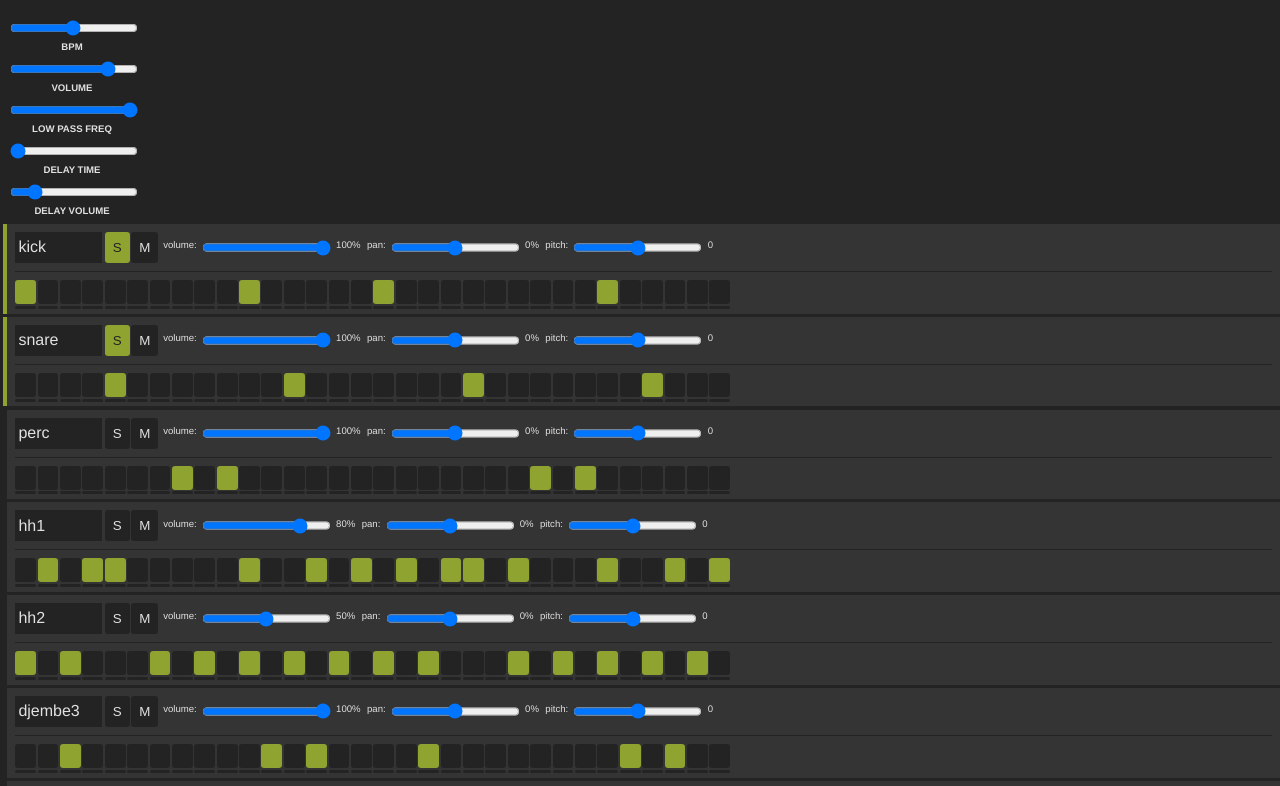
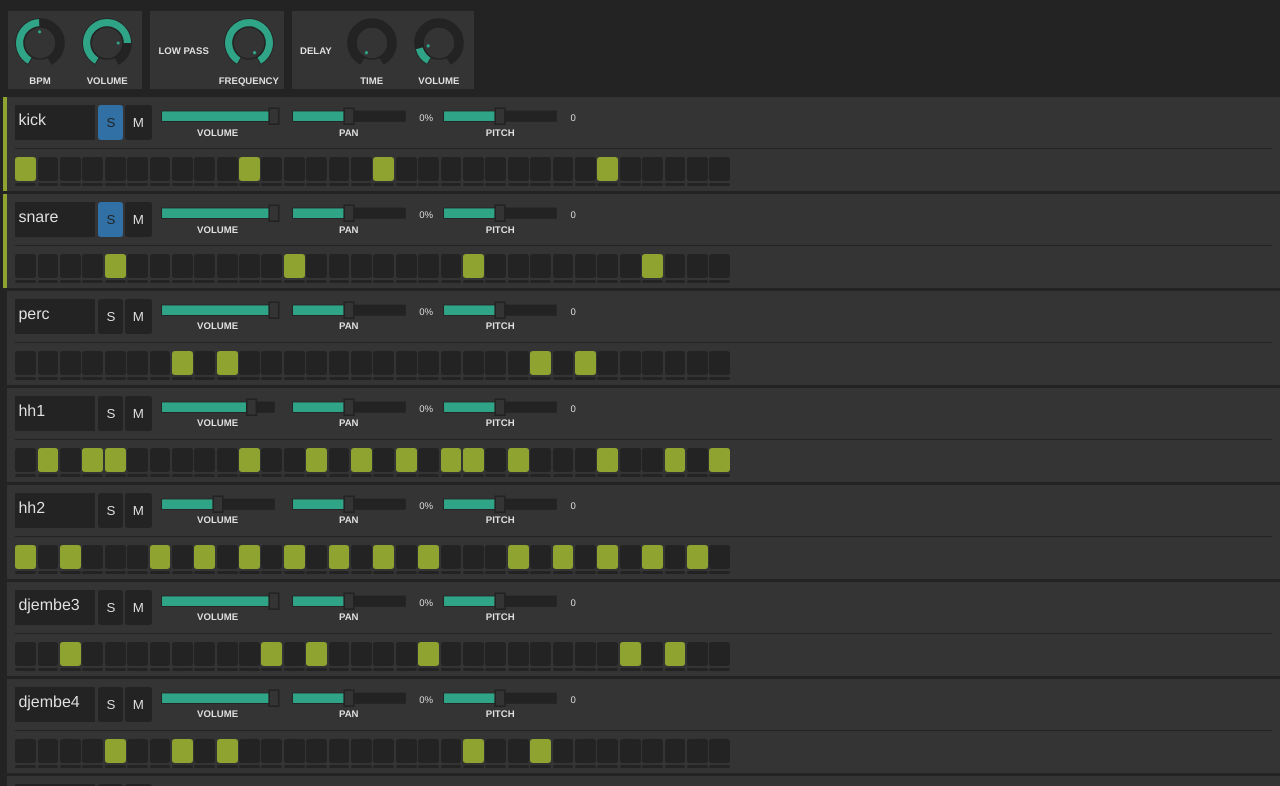
Before and after one commit to meeroslav/ts-809-pure, a website built with Parcel: page src/index.html in a window 1280 px wide. Shown: the part 61-847 px from the top of the page. Built offline with nearby package versions, Linux system fonts and the light colour scheme; files whose address does not match are found by name.

Commit message:
feat: add knob and fader controls

```diff
--- a/src/helpers/dom-helpers.ts
+++ b/src/helpers/dom-helpers.ts
@@ -16,10 +16,10 @@ export const toggleClass = (el: HTMLElement, className: string) => {
   }
 };
 
-export const createEl = (type: string, className: string = '', innerText: string = ''): HTMLElement => {
+export const createEl = (type: string, className: string = '', innerHTML: string = ''): HTMLElement => {
   const el: HTMLElement = document.createElement(type);
   el.setAttribute('class', className);
-  el.innerText = innerText;
+  el.innerHTML = innerHTML;
   return el;
 };
 
@@ -28,7 +28,7 @@ export const createBtn = (title: string, text: string, className: string, callba
   el.setAttribute('type', 'button');
   el.setAttribute('title', title);
   el.setAttribute('class', className);
-  el.innerText = text;
+  el.innerHTML = text;
   el.onclick = callback;
   return el;
 };
@@ -43,6 +43,14 @@ export const createRange = (callback: (value: number) => void, max = 1, min = 0,
   return el;
 };
 
+const HANDLE_W = 6;
+const HANDLE_H = 10;
+const HANDLE_OFFSET_H = 2;
+const FADER_H = 6;
+const FADER_W = 70;
+const FADER_X = 5;
+const FADER_Y = 4;
+
 export const createFader = (
   label: string,
   value: number,
@@ -52,9 +60,26 @@ export const createFader = (
   step = 0.01
 ): HTMLElement => {
   const el: HTMLElement = createEl('div', 'fader');
+
+  // create svg
+  const svgEl = document.createElementNS('http://www.w3.org/2000/svg', 'svg');
+  const wrapperEl: HTMLElement = createEl('div', 'fader-range-wrapper');
+  const normalizedValue = ((value - min) * FADER_W) / (max - min);
+  svgEl.setAttribute('class', 'fader-visual');
+  svgEl.innerHTML = `
+    <rect class="fader-bg" x="${FADER_X}" y="${FADER_Y}" width="${FADER_W}" height="${FADER_H}" ></rect>
+    <rect class="fader-indicator" x="${FADER_X}" y="${FADER_Y}" width="${normalizedValue}" height="${FADER_H}" ></rect>
+    <rect class="fader-handle" x="${FADER_X + normalizedValue - HANDLE_W / 2}" y="${
+    FADER_Y - HANDLE_OFFSET_H
+  }" width="${HANDLE_W}" height="${HANDLE_H}" ></rect>
+  `;
+  svgEl.setAttribute('viewBox', '0 0 80 14');
+  wrapperEl.appendChild(svgEl);
+  const internalCallback = (val: number) => {
+    callback(val);
+  };
   // create range
-  const wrapperEl: HTMLElement = createEl('div', 'fader-range-wrapper');
-  const rangeEl = createRange(callback, max, min, step);
+  const rangeEl = createRange(internalCallback, max, min, step);
   rangeEl.setAttribute('class', 'fader-range');
   rangeEl.value = value.toString();
   wrapperEl.appendChild(rangeEl);
@@ -65,6 +90,22 @@ export const createFader = (
   return el;
 };
 
+const CIRCLE_POS = 20;
+const CIRCLE_SIZE = 15;
+const DIAL_SIZE = 10;
+const DOT_OFFSET = CIRCLE_POS + 7;
+const radianConverter = Math.PI / 180;
+function circlePosX(value: number): number {
+  return CIRCLE_SIZE * Math.cos((value * 3 + 120) * radianConverter) + CIRCLE_POS;
+}
+function circlePosY(value: number): number {
+  return CIRCLE_SIZE * Math.sin((value * 3 + 120) * radianConverter) + CIRCLE_POS;
+}
+function largeArcFlag(value: number) {
+  return value > 60 ? 1 : 0;
+}
+const PATH_PREFIX = `M${circlePosX(0)},${circlePosY(0)}A${CIRCLE_SIZE},${CIRCLE_SIZE},0`;
+const PATH_SUFIX = `L${CIRCLE_POS},${CIRCLE_POS}Z`;
 export const createKnob = (
   label: string,
   value: number,
@@ -74,9 +115,38 @@ export const createKnob = (
   step = 0.01
 ) => {
   const el: HTMLElement = createEl('div', 'knob');
+  const wrapperEl: HTMLElement = createEl('div', 'knob-range-wrapper');
+  // create svg
+  const svgEl = document.createElementNS('http://www.w3.org/2000/svg', 'svg');
+  svgEl.setAttribute('class', 'knob-visual');
+  const normalizedValue = ((value - min) * 100) / (max - min);
+  svgEl.innerHTML = `
+    <path class="knob-ring-bg" d="${PATH_PREFIX},1,1,${circlePosX(100)},${circlePosY(100)}${PATH_SUFIX}"></path>
+    <path class="knob-ring" d="${PATH_PREFIX},${largeArcFlag(normalizedValue)},1,${circlePosX(
+    normalizedValue
+  )},${circlePosY(normalizedValue)}${PATH_SUFIX}"></path>
+    <g class="knob-dial">
+      <circle class="knob-top" cx="${CIRCLE_POS}" cy="${CIRCLE_POS}" r="${DIAL_SIZE}"></circle>
+      <circle class="knob-indictator-dot" cx="${CIRCLE_POS}" cy="${DOT_OFFSET}" r="1" style="transform: rotate(${
+    30 + 3 * normalizedValue
+  }deg);"></circle>
+    </g>
+  `;
+  svgEl.setAttribute('viewBox', '0 0 40 40');
+  wrapperEl.appendChild(svgEl);
+  const internalCallback = (val: number) => {
+    callback(val);
+    const norm = ((val - min) * 100) / (max - min);
+    const ring: SVGPathElement = svgEl.getElementsByClassName('knob-ring')[0] as SVGPathElement;
+    ring.setAttribute(
+      'd',
+      `${PATH_PREFIX},${largeArcFlag(norm)},1,${circlePosX(norm)},${circlePosY(norm)}${PATH_SUFIX}`
+    );
+    const dot: SVGCircleElement = svgEl.getElementsByClassName('knob-indictator-dot')[0] as SVGCircleElement;
+    dot.style.transform = `rotate(${30 + 3 * norm}deg)`;
+  };
   // create range
-  const wrapperEl: HTMLElement = createEl('div', 'knob-range-wrapper');
-  const rangeEl = createRange(callback, max, min, step);
+  const rangeEl = createRange(internalCallback, max, min, step);
   rangeEl.setAttribute('class', 'knob-range');
   rangeEl.value = value.toString();
   wrapperEl.appendChild(rangeEl);
--- a/src/index.css
+++ b/src/index.css
@@ -17,12 +17,13 @@
   --cl-back: var(--cl-gray1);
   --cl-fore: var(--cl-gray5);
   --cl-block-bg: var(--cl-gray2);
-  --cl-action-bg: var(--cl-blue);
+  --cl-action-bg: var(--cl-mint);
   --cl-secondary-action-bg: var(--cl-gray1);
   --cl-selected: var(--cl-green);
-  --cl-solo: var(--cl-green);
+  --cl-solo: var(--cl-blue);
   --cl-mute: var(--cl-red);
   --cl-on: var(--cl-green);
+  --cl-fill: var(--cl-mint);
 
   --size-lg: .75rem;
   --size: .5rem;
@@ -49,6 +50,10 @@
 
   --action-btn-w: 2rem;
   --action-btn-h: 2rem;
+
+  --knob-size: 4em;
+  --fader-width: 8rem;
+  --fade-height: 1.4rem;
 }
 
 html {
@@ -63,6 +68,10 @@ body {
   font-family: var(--font);
   padding: 0;
   margin: 0;
+}
+
+body * {
+  box-sizing: border-box;
 }
 
 header {
@@ -103,12 +112,22 @@ button {
 
 #info {
   padding: var(--spacing);
+  display: flex;
 }
 
-.info-line {
+.info-block {
+  background-color: var(--cl-gray2);
   display: flex;
-  line-height: 1;
-  margin-bottom: var(--spacing-sm);
+  margin-right: var(--spacing);
+  align-items: center;
+}
+
+.info-block-label {
+  flex: 0 0 auto;
+  text-transform: uppercase;
+  font-weight: 700;
+  font-size: var(--font-size-sm);
+  padding: var(--spacing);
 }
 
 .track {
@@ -198,6 +217,8 @@ button {
 .knob, .fader {
   display: flex;
   flex-direction: column;
+  margin-bottom: var(--spacing-sm);
+  margin-right: var(--spacing-sm);
 }
 
 .knob-range-wrapper, .fader-range-wrapper {
@@ -206,14 +227,14 @@ button {
   width: 100%;
 }
 
-.knob { width: 4rem; }
-.fader { width: 8rem; }
+.knob { width: var(--knob-size); }
+.fader { width: var(--fader-width); }
 
 .knob-range-wrapper {
-  height: 80px;
+  height: var(--knob-size);
 }
 .fader-range-wrapper {
-  height: 30px;
+  height: var(--fade-height);
 }
 
 .knob-range, .fader-range {
@@ -223,10 +244,40 @@ button {
   top: 0;
   left: 0;
   cursor: grab;
+  opacity: 0;
 }
 
 .knob-range {
   transform: rotate(-90deg);
+}
+
+.knob-visual, .fader-visual {
+  pointer-events: none;
+  width: 100%;
+  height: 100%;
+  overflow: visible;
+}
+.knob-ring-bg, .fader-bg {
+  fill: var(--cl-gray1);
+  stroke: var(--cl-gray1);
+  stroke-width: 1;
+}
+.knob-ring, .fader-indicator {
+  fill: var(--cl-fill);
+}
+.knob-top {
+  fill: var(--cl-gray2);
+  stroke: var(--cl-gray1);
+  stroke-width: 1;
+}
+.fader-handle {
+  fill: var(--cl-gray2);
+  stroke: var(--cl-gray1);
+  stroke-width: 1;
+}
+.knob-indictator-dot {
+  transform-origin: center;
+  fill: var(--cl-fill);
 }
 
 .knob-label, .fader-label {
--- a/src/index.ts
+++ b/src/index.ts
@@ -60,9 +60,10 @@ const togglePlay = () => {
 };
 
 const setBpm = (value: number) => {
-  clearInterval(playingInterval);
   bpm = value;
-  playingInterval = startPlaying(demoRhythm);
+  if (playState) {
+    playingInterval = startPlaying(demoRhythm);
+  }
 };
 
 const setPosition = (newPosition: number) => {
@@ -152,16 +153,13 @@ const renderTracks = () => {
       }
     );
     trackInfoEl.appendChild(muteEl);
-    const volumeEl = createRange(value => {
+    const volumeEl = createFader('volume', track[TRACK_VOLUME], value => {
       track[TRACK_VOLUME] = value;
-      volumeVal.innerText = value * 100 + '%';
     });
-    volumeEl.value = track[TRACK_VOLUME].toString();
-    const volumeVal = createEl('span', 'range-info', track[TRACK_VOLUME] * 100 + '%');
-    trackInfoEl.appendChild(createEl('span', 'range-info', 'volume: '));
     trackInfoEl.appendChild(volumeEl);
-    trackInfoEl.appendChild(volumeVal);
-    const panEl = createRange(
+    const panEl = createFader(
+      'pan',
+      track[TRACK_PAN],
       value => {
         track[TRACK_PAN] = value;
         panVal.innerText = value * 100 + '%';
@@ -170,12 +168,12 @@ const renderTracks = () => {
       -1,
       0.01
     );
-    panEl.value = track[TRACK_PAN].toString();
     const panVal = createEl('span', 'range-info', track[TRACK_PAN] * 100 + '%');
-    trackInfoEl.appendChild(createEl('span', 'range-info', 'pan: '));
     trackInfoEl.appendChild(panEl);
     trackInfoEl.appendChild(panVal);
-    const pitchEl = createRange(
+    const pitchEl = createFader(
+      'pitch',
+      track[TRACK_PITCH],
       value => {
         track[TRACK_PITCH] = value;
         pitchVal.innerText = value.toString();
@@ -184,9 +182,7 @@ const renderTracks = () => {
       -12,
       1
     );
-    pitchEl.value = track[TRACK_PAN].toString();
     const pitchVal = createEl('span', 'range-info', track[TRACK_PAN].toString());
-    trackInfoEl.appendChild(createEl('span', 'range-info', 'pitch: '));
     trackInfoEl.appendChild(pitchEl);
     trackInfoEl.appendChild(pitchVal);
 
@@ -214,28 +210,34 @@ const highlightPosition = (position: number) => {
 };
 
 const renderInfo = () => {
-  const bpmEl = createFader('bpm', bpm, value => setBpm(value), 300, 40, 1);
-  const volumeEl = createFader('volume', output.gain.value, value => (output.gain.value = value));
-  const lowPassEl = createFader(
-    'low pass freq',
+  const masterSection = createEl('div', 'info-block');
+  const bpmEl = createKnob('bpm', bpm, value => setBpm(value), 300, 40, 1);
+  const volumeEl = createKnob('volume', output.gain.value, value => (output.gain.value = value));
+  masterSection.appendChild(bpmEl);
+  masterSection.appendChild(volumeEl);
+
+  const lowpassSection = createEl('div', 'info-block');
+  lowpassSection.appendChild(createEl('label', 'info-block-label', 'low pass'));
+  const lowPassEl = createKnob(
+    'frequency',
     lowPassFilter.frequency.value,
     value => (lowPassFilter.frequency.value = value),
     audioContext.sampleRate / 2,
     0,
     1
   );
+  lowpassSection.appendChild(lowPassEl);
 
-  const delayTimeEl = createFader('delay time', delay.time.value, value => (delay.time.value = value), 0.5);
-  const delayVolEl = createFader('delay volume', delay.volume.value, value => (delay.volume.value = value));
+  const delaySection = createEl('div', 'info-block');
+  delaySection.appendChild(createEl('label', 'info-block-label', 'delay'));
+  const delayTimeEl = createKnob('time', delay.time.value, value => (delay.time.value = value), 0.5);
+  const delayVolEl = createKnob('volume', delay.volume.value, value => (delay.volume.value = value));
+  delaySection.appendChild(delayTimeEl);
+  delaySection.appendChild(delayVolEl);
 
-  infoEl.appendChild(bpmEl);
-  infoEl.appendChild(volumeEl);
-  infoEl.appendChild(lowPassEl);
-  infoEl.appendChild(delayTimeEl);
-  infoEl.appendChild(delayVolEl);
-
-  // const testEl = createKnob('volume', output.gain.value, value => (output.gain.value = value));
-  // infoEl.appendChild(testEl);
+  infoEl.appendChild(masterSection);
+  infoEl.appendChild(lowpassSection);
+  infoEl.appendChild(delaySection);
 };
 
 const startPlaying = (tracks: Tracks) => {
```
Also changed, not shown: README.md.
